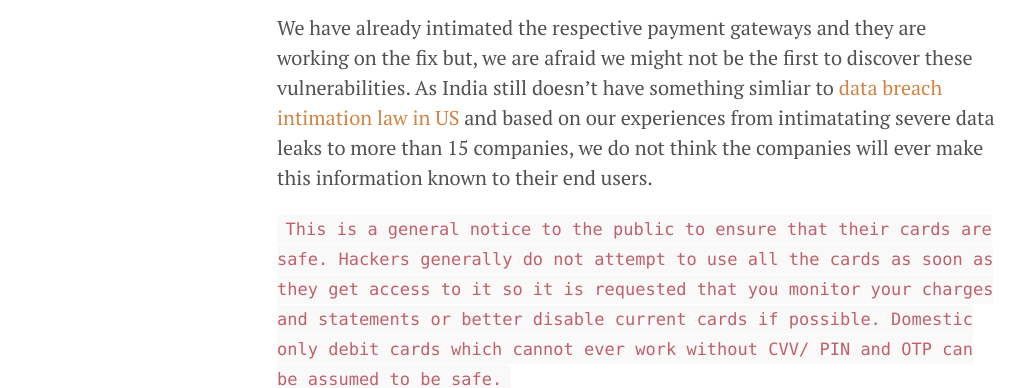
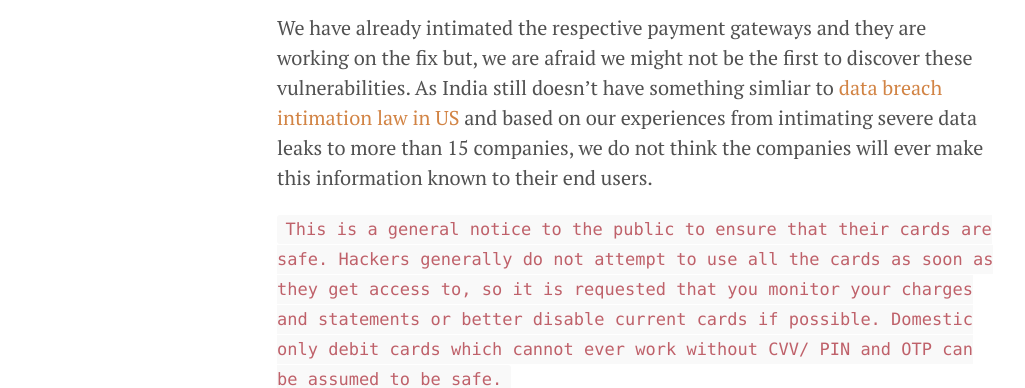
Before and after one commit to FallibleInc/blog, a Jekyll site: the page built from _posts/2016-03-30-payment-gateway-hacked-credit-card-leaked.md, in a window 1280 px wide. Shown: the part 609-997 px from the top of the page, without its empty margins (3-1028 px from the left). Built offline with Jekyll 4.4.1, drawn with Linux system fonts in a browser that asks for light colours; comment, search, counter and statistics services are not loaded.

Commit message:
Updated 2016-03-30-payment-gateway-hacked-credit-card-leaked.md

````diff
--- a/_posts/2016-03-30-payment-gateway-hacked-credit-card-leaked.md
+++ b/_posts/2016-03-30-payment-gateway-hacked-credit-card-leaked.md
@@ -1,8 +1,9 @@
 ---
 layout: post
-title: Used your credit card online in India? It's probably stolen
+title: "Used your credit card online in India? It's probably stolen"
 published: true
 ---
+
 
 During the recent months we have discovered,
 
@@ -10,9 +11,9 @@ During the recent months we have discovered,
 * Another popular payment gateway is leaking partial credit card and user personal information which can be used to engineer a variety of attacks.
 * Yet another popular payment gateway implements its request data integrity protection which can be cracked using a commodity grade gaming PC within a week, thus allowing free access to virtually anything that is being sold online in India and the transaction history of users.
 
-We have already intimated the respective payment gateways and they are working on the fix but, we are afraid we might not be the first to discover these vulnerabilities. As India still doesn't have something simliar to [data breach intimation law in US](https://www.whitehouse.gov/sites/default/files/omb/legislative/letters/updated-data-breach-notification.pdf) and based on our experiences from intimatating severe data leaks to more than 15 companies, we do not think the companies will ever make this information known to their end users.
+We have already intimated the respective payment gateways and they are working on the fix but, we are afraid we might not be the first to discover these vulnerabilities. As India still doesn't have something simliar to [data breach intimation law in US](https://www.whitehouse.gov/sites/default/files/omb/legislative/letters/updated-data-breach-notification.pdf) and based on our experiences from intimating severe data leaks to more than 15 companies, we do not think the companies will ever make this information known to their end users.
 
-```This is a general notice to the public to ensure that their cards are safe. Hackers generally do not attempt to use all the cards as soon as they get access to it so it is requested that you monitor your charges and statements or better disable current cards if possible. Domestic only debit cards which cannot ever work without CVV/ PIN and OTP can be assumed to be safe.```
+```This is a general notice to the public to ensure that their cards are safe. Hackers generally do not attempt to use all the cards as soon as they get access to, so it is requested that you monitor your charges and statements or better disable current cards if possible. Domestic only debit cards which cannot ever work without CVV/ PIN and OTP can be assumed to be safe.```
 
 Some of the companies who use these vulnerable gateways include BookmyShow, Foodpanda, Freecharge, Mobikwik (Not mentioned earlier), Uber, Ola, Snapdeal, Rupay, Makemytrip, Yatra, Swiggy, Redbus, Voonik (Although, These companies are not vulnerable by themselves)
 
````
